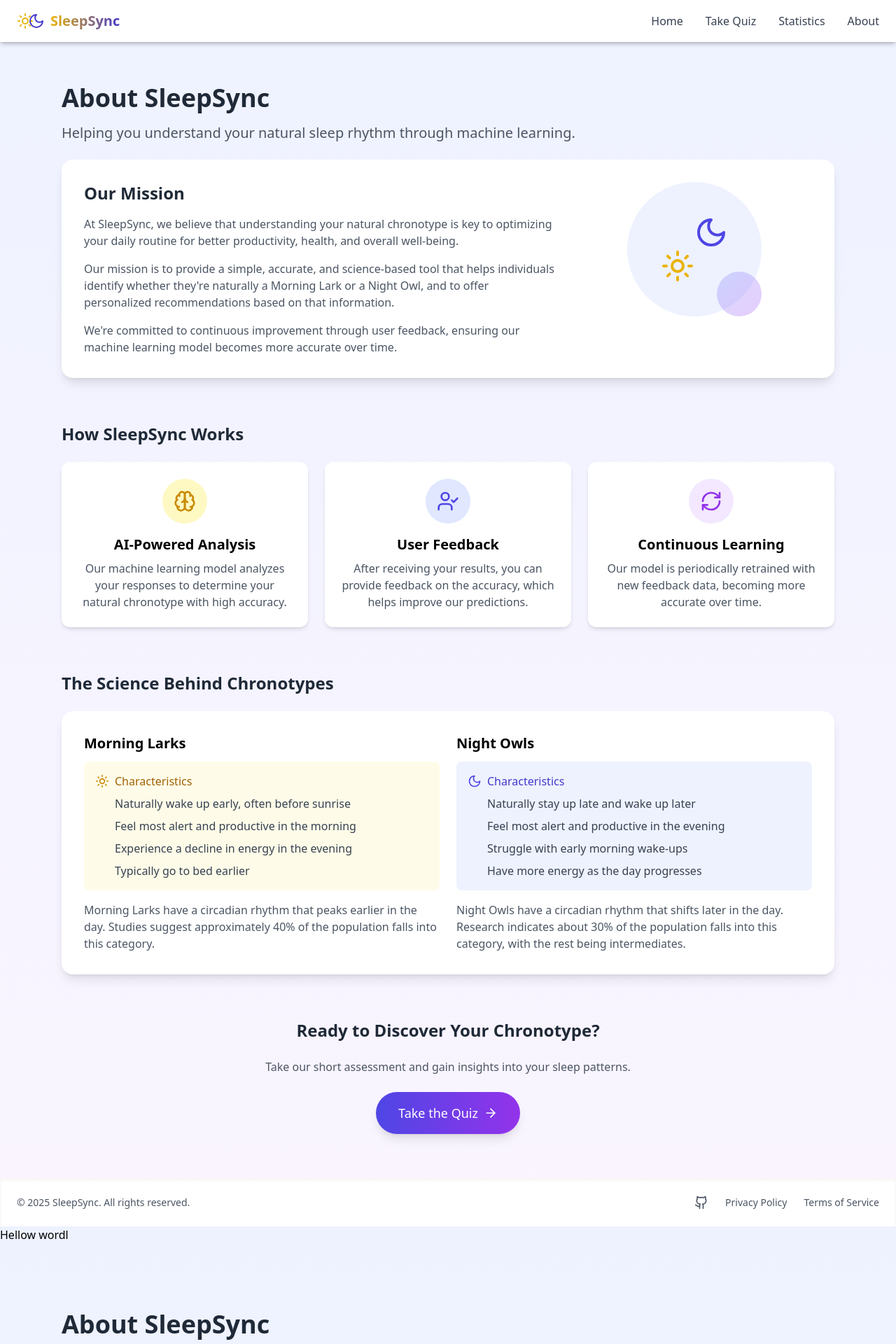
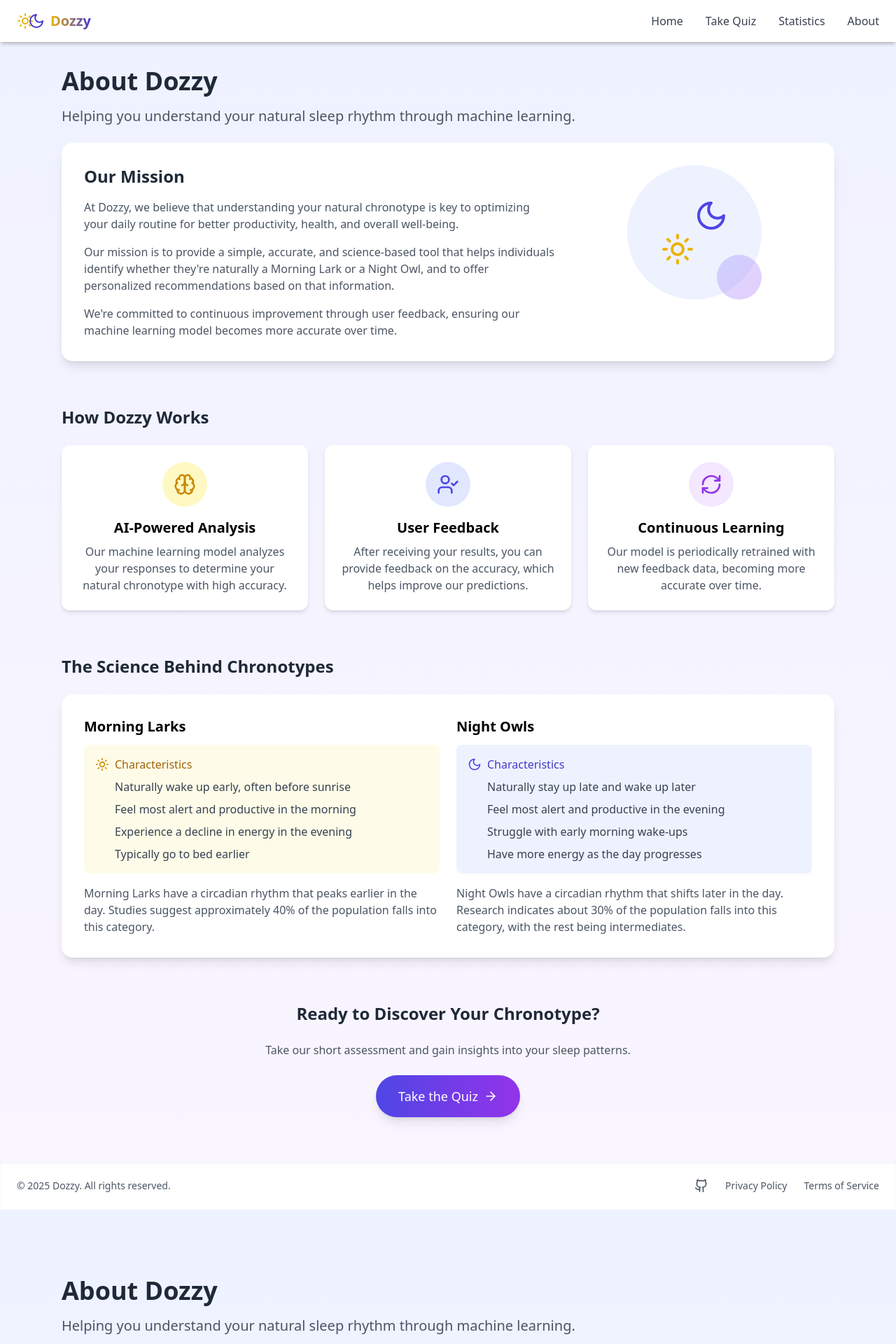
Before and after one commit to Iyabivuz-e/Dozzy, a React (Vite) app in the folder frontend/: page /about in a window 1280 px wide. Shown: the top 1920 px of the page at 70% size. Built offline with nearby package versions, Linux system fonts and the light colour scheme.

Commit message:
updated the domain name of the app

```diff
--- a/frontend/index.html
+++ b/frontend/index.html
@@ -2,9 +2,9 @@
 <html lang="en">
   <head>
     <meta charset="UTF-8" />
-    <link rel="icon" type="image/svg+xml" href="/sleepsync-logo.svg" />
+    <link rel="icon" type="image/svg+xml" href="/dozzy-logo.svg" />
     <meta name="viewport" content="width=device-width, initial-scale=1.0" />
-    <title>SleepSync</title>
+    <title>Dozzy</title>
   </head>
   <body >
     <div id="root"></div>
--- a/frontend/src/App.jsx
+++ b/frontend/src/App.jsx
@@ -15,7 +15,6 @@ function App() {
   return (
       <BrowserRouter>
         <div className="flex flex-col min-h-screen bg-gradient-to-b from-indigo-50 to-purple-50">
-          <h1>Hellow wordl</h1>
           <Navbar />
           <main className="flex-grow">
             <Routes>
--- a/frontend/src/components/Footer.jsx
+++ b/frontend/src/components/Footer.jsx
@@ -8,7 +8,7 @@ const Footer = () => {
         <div className="flex flex-col md:flex-row justify-between items-center">
           <div className="mb-4 md:mb-0">
             <p className="text-gray-600 text-sm">
-              © {new Date().getFullYear()} SleepSync. All rights reserved.
+              © {new Date().getFullYear()} Dozzy. All rights reserved.
             </p>
           </div>
           <div className="flex space-x-6">
--- a/frontend/src/components/Navbar.jsx
+++ b/frontend/src/components/Navbar.jsx
@@ -15,7 +15,7 @@ const Navbar = () => {
             <Moon className="h-6 w-6 text-indigo-700 -ml-2" />
           </div>
           <span className="text-xl font-bold bg-gradient-to-r from-yellow-500 to-indigo-700 bg-clip-text text-transparent">
-            SleepSync
+            Dozzy
           </span>
         </Link>
 
--- a/frontend/src/pages/About.jsx
+++ b/frontend/src/pages/About.jsx
@@ -7,7 +7,7 @@ const About = () => {
     <div className="pt-24 px-6 max-w-6xl mx-auto">
       <section className="mb-16">
         <h1 className="text-4xl font-bold text-gray-800 mb-4">
-          About SleepSync
+          About Dozzy
         </h1>
         <p className="text-xl text-gray-600 mb-6">
           Helping you understand your natural sleep rhythm through machine
@@ -21,7 +21,7 @@ const About = () => {
                 Our Mission
               </h2>
               <p className="text-gray-600 mb-4">
-                At SleepSync, we believe that understanding your natural
+                At Dozzy, we believe that understanding your natural
                 chronotype is key to optimizing your daily routine for better
                 productivity, health, and overall well-being.
               </p>
@@ -52,7 +52,7 @@ const About = () => {
 
       <section className="mb-16">
         <h2 className="text-2xl font-bold text-gray-800 mb-6">
-          How SleepSync Works
+          How Dozzy Works
         </h2>
 
         <div className="grid grid-cols-1 md:grid-cols-3 gap-6">
--- a/frontend/src/pages/Statistics.jsx
+++ b/frontend/src/pages/Statistics.jsx
@@ -58,7 +58,7 @@ const Statistics = () => {
     <div className="pt-24 px-6 max-w-6xl mx-auto">
       <div className="bg-white rounded-2xl shadow-xl p-6 md:p-10">
         <h1 className="text-3xl font-bold text-gray-800 mb-2">
-          SleepSync Statistics
+          Dozzy Statistics
         </h1>
         <p className="text-gray-600 mb-8">
           Discover insights about chronotype distribution and model performance
@@ -246,7 +246,7 @@ const Statistics = () => {
         </h2>
         <p className="text-gray-700">
           This data represents anonymized user responses and feedback from the
-          SleepSync quiz. Our machine learning model continuously improves as
+          Dozzy quiz. Our machine learning model continuously improves as
           more users provide feedback on their results. All data is collected
           with user consent and stored securely.
         </p>
```
Also changed, not shown: frontend/public/dozzy-logo.svg (renamed from frontend/public/sleepsync-logo.svg), 1 other file (tests, documents, lock files or other folders).
